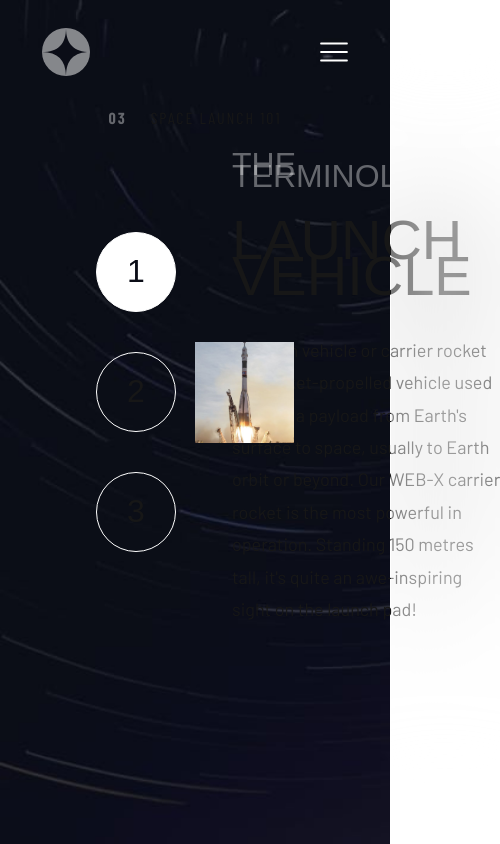
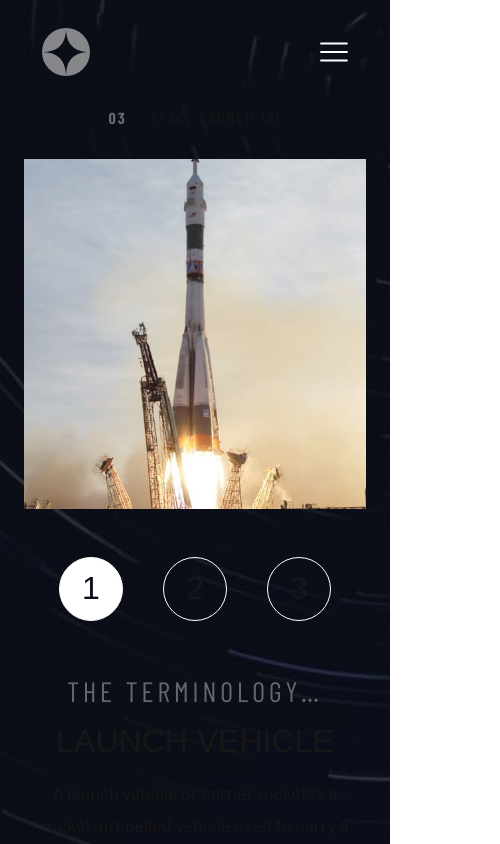
Before and after one commit to muhkyle17/birthday-reminder, a Next.js app: page /technology in a window 390 px wide. Shown: the top 844 px of the page, 500 px wide, since content can reach past the window. Built offline with nearby package versions, Linux system fonts and the light colour scheme; a web font is replaced by a local one.

Commit message:
Make page responsive

```diff
--- a/src/app/technology/page.js
+++ b/src/app/technology/page.js
@@ -1,5 +1,5 @@
 'use client'
-import { useState, useEffect } from 'react'
+import { useState } from 'react'
 import Image from 'next/image'
 
 import Navbar from '@/components/Navbar'
@@ -47,32 +47,13 @@ if (typeof window !== 'undefined') {
 
 const HoverMiniTab = () => {
   const [activeTab, setActiveTab] = useState(1)
-  const [windowDimensions, setWindowDimensions] = useState({
-    width: width,
-    height: height,
-  })
-
-  useEffect(() => {
-    const handleResize = () => {
-      setWindowDimensions({
-        width: window.innerWidth,
-        height: window.innerHeight,
-      })
-    }
-
-    window.addEventListener('resize', handleResize)
-    return () => window.removeEventListener('resize', handleResize)
-  }, [])
-
-  console.log(windowDimensions, 'windowDimensions')
-
   const tabContent = tabs.find(tab => tab.id === activeTab)
 
   return (
-    <div className='flex flex-row w-full h-full'>
+    <div className='flex flex-col-reverse lg:flex-row items-center justify-center w-full h-full gap-12'>
       {activeTab && (
-        <div className='w-1/2 flex flex-row items-center justify-start gap-14'>
-          <div className='flex flex-col gap-10'>
+        <div className='w-full lg:w-1/2 flex flex-col lg:flex-row items-center justify-start gap-14'>
+          <div className='flex lg:flex-col gap-10'>
             {tabs.map(tab => {
               return (
                 <p
@@ -80,20 +61,26 @@ const HoverMiniTab = () => {
                   onMouseEnter={() => setActiveTab(tab.id)}
                   className={`${
                     activeTab === tab.id ? 'bg-white text-primary' : 'bg-transparent'
-                  } flex items-center justify-center w-20 h-20 typography-preset-four border border-white rounded-full cursor-pointer hover:bg-white hover:text-primary transition-all duration-500`}>
+                  } flex items-center justify-center w-16 lg:w-20 h-16 lg:h-20 typography-preset-four border border-white rounded-full cursor-pointer hover:bg-white hover:text-primary transition-all duration-500`}>
                   {tab.id}
                 </p>
               )
             })}
           </div>
-          <div className='flex flex-col gap-10'>
-            <h1 className='typography-preset-four text-[#ffffff5f]'>THE TERMINOLOGY…</h1>
-            <h2 className='typography-preset-three uppercase'>{tabContent.technology}</h2>
-            <p className='typography-preset-nine'>{tabContent.description}</p>
+          <div className='flex flex-col gap-5 lg:gap-10'>
+            <h1 className='typography-preset-five md:typography-preset-four text-center lg:text-left line-height-4 text-[#ffffff5f]'>
+              THE TERMINOLOGY…
+            </h1>
+            <h2 className='typography-preset-four md:typography-preset-three text-center lg:text-left line-height-4 uppercase'>
+              {tabContent.technology}
+            </h2>
+            <p className='typography-preset-nine text-center lg:text-left'>
+              {tabContent.description}
+            </p>
           </div>
         </div>
       )}
-      <div className='w-1/2 flex items-center justify-end'>
+      <div className='w-full lg:w-1/2 flex items-center justify-center xl:justify-end'>
         <Image src={tabContent.imagePortrait} alt={`Picture`} />
       </div>
     </div>
@@ -108,9 +95,9 @@ const Technology = () => {
 
         <div
           className='
-            container mx-auto flex flex-col items-center gap-10 h-full
-            mt-10 px-24
-            lg:mt-14
+            container flex flex-col items-center gap-10 h-full
+            mx-auto mb-10 mt-10 px-6
+            lg:mt-14 lg:px-12
             xl:mx-0 xl:ml-auto xl:px-0
             2xl:px-28 2xl:mx-auto
           '>
```
